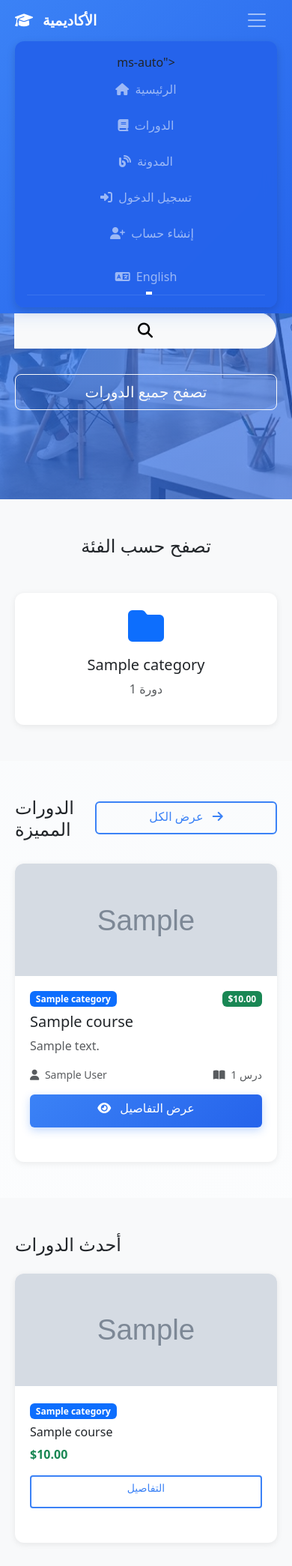
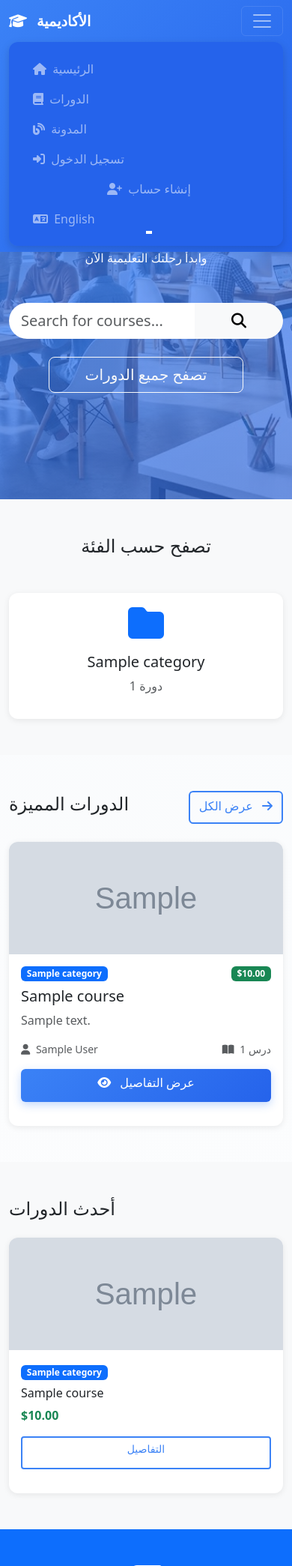
Before and after one commit to ayakakaa135-boop/academy-platform, a Django app: page /en/ in a window 390 px wide, after a click that opens the changed part. Shown: the top 2089 px of the page at 75% size. Run offline with Django 5.2, Linux system fonts and the light colour scheme; tables that the repository leaves empty hold one stand-in row (values such as "Sample post"); grey boxes marked "Sample" are stand-in pictures; some libraries are stand-ins or nearby versions.

Commit message:
Refactor base.html for improved responsiveness

```diff
--- a/templates/base.html
+++ b/templates/base.html
@@ -41,61 +41,9 @@
 
         body {
             font-family: {% if LANGUAGE_CODE == 'ar' %}'Cairo', {% endif %}system-ui, -apple-system, 'Segoe UI', sans-serif;
-            padding-top: 80px;
+            padding-top: 76px;
             background: linear-gradient(to bottom, #f8fafc 0%, #ffffff 100%);
             min-height: 100vh;
-            overflow-x: hidden;
-            width: 100%;
-        }
-
-        /* تحسين التجاوب العام */
-        .container, .container-fluid {
-            padding-left: 1.25rem;
-            padding-right: 1.25rem;
-        }
-
-        img {
-            max-width: 100%;
-            height: auto;
-            display: block;
-        }
-
-        /* تحسين شريط التنقل للجوال */
-        @media (max-width: 991.98px) {
-            body {
-                padding-top: 70px;
-            }
-            .navbar-collapse {
-                background: rgba(37, 99, 235, 0.98);
-                margin-top: 10px;
-                padding: 20px;
-                border-radius: 15px;
-                box-shadow: 0 10px 30px rgba(0,0,0,0.2);
-                backdrop-filter: blur(10px);
-            }
-            .nav-link {
-                padding: 12px 0 !important;
-                border-bottom: 1px solid rgba(255,255,255,0.1);
-            }
-            .nav-link:last-child {
-                border-bottom: none;
-            }
-            .dropdown-menu {
-                background: rgba(255,255,255,0.05);
-                border: none;
-                padding-left: 15px;
-            }
-            .dropdown-item {
-                color: rgba(255,255,255,0.9) !important;
-            }
-        }
-
-        /* تحسين الخطوط والهوامش للشاشات الصغيرة */
-        @media (max-width: 576px) {
-            h1 { font-size: 1.75rem; }
-            h2 { font-size: 1.5rem; }
-            .btn { width: 100%; margin-bottom: 10px; }
-            .card-body { padding: 1.25rem; }
         }
 
         /* ✅ IMPROVED: Hero Section - Responsive */
@@ -405,12 +353,12 @@
                 {% trans "الأكاديمية" %}
             </a>
 
-            <button cl            <button class="navbar-toggler border-0 shadow-none" type="button" data-bs-toggle="collapse" data-bs-target="#navbarNav" aria-controls="navbarNav" aria-expanded="false" aria-label="Toggle navigation">
+            <button class="navbar-toggler" type="button" data-bs-toggle="collapse" data-bs-target="#navbarNav" aria-label="Toggle navigation">
                 <span class="navbar-toggler-icon"></span>
             </button>
 
             <div class="collapse navbar-collapse" id="navbarNav">
-                <ul class="navbar-nav ms-auto text-center text-lg-start">ms-auto">
+                <ul class="navbar-nav ms-auto">
                     <li class="nav-item">
                         <a class="nav-link" href="{% url 'courses:home' %}">
                             <i class="fas fa-home me-1"></i>
```
